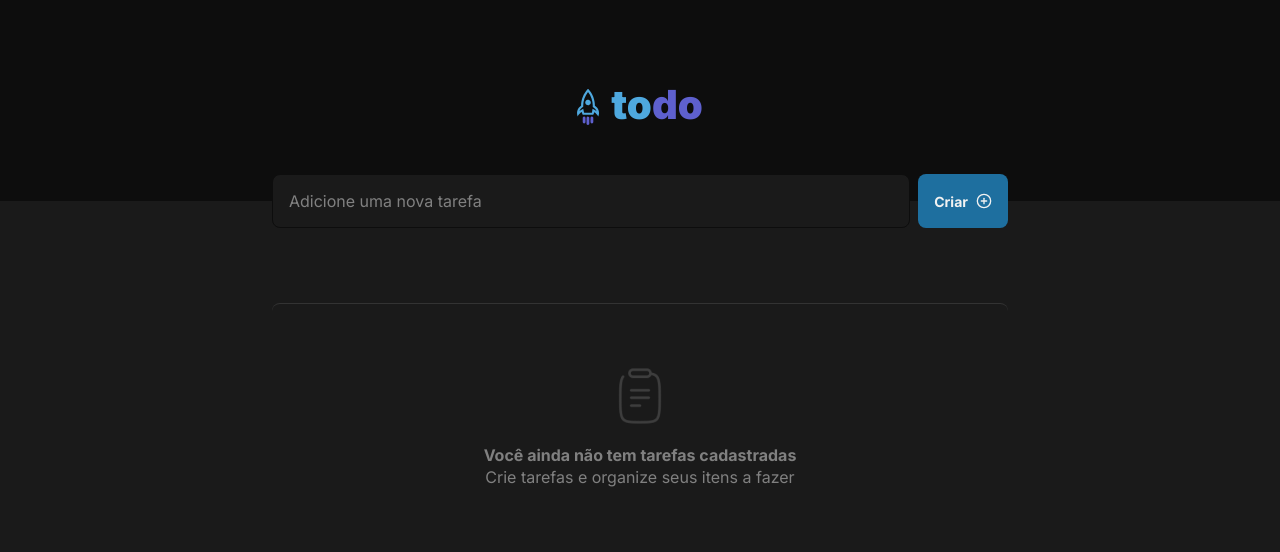
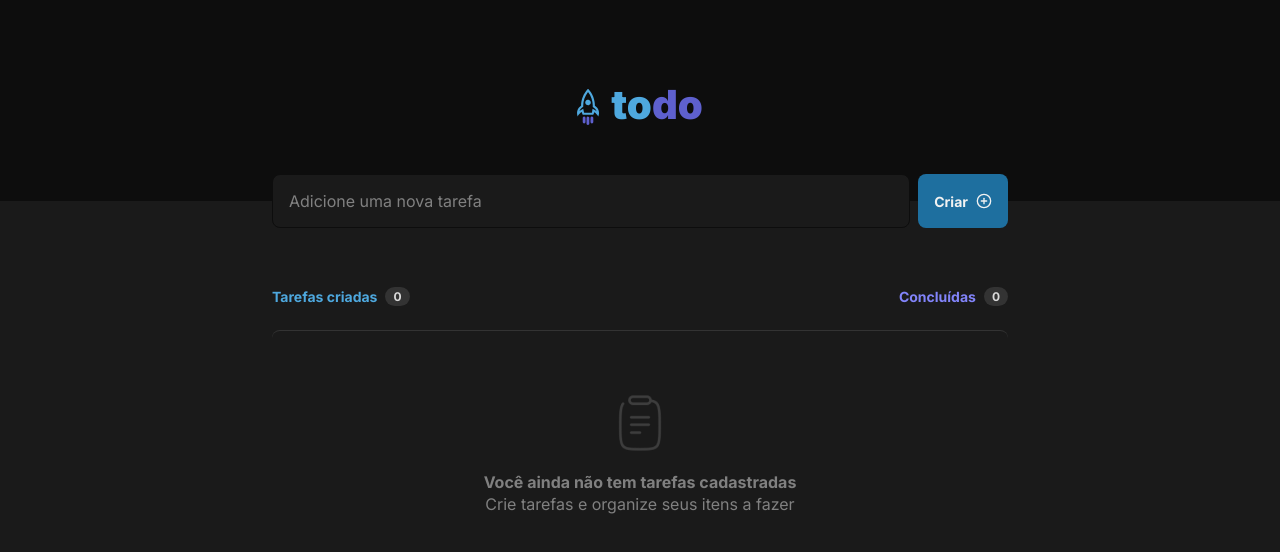
Before and after one commit to luanaalvs/to-do-list, a React (Vite) app: page / in a window 1280 px wide. Shown: the top 552 px of the page. Built offline with nearby package versions, Linux system fonts and the light colour scheme.

Commit message:
feat: create done tasks constant

```diff
--- a/src/app.module.css
+++ b/src/app.module.css
@@ -7,8 +7,44 @@
 }
 
 .tasks {
+  display: flex;
+  flex-direction: column;
+  gap: 24px;
   width: 46rem;
-  margin: 3rem auto 5rem;
+  margin: 2rem auto 3.5rem;
+}
+
+.info {
+  display: flex;
+  justify-content: space-between;
+}
+
+.info div {
+  display: flex;
+  align-items: center;
+  gap: .5rem;
+}
+
+.info span:first-child {
+  font-size: 14px;
+  font-weight: 700;
+  color: #4EA8DE;
+}
+
+.info div:last-child span:first-child {
+  color: #8284FA;
+}
+
+.counter {
+  display: flex;
+  justify-content: center;
+  align-items: center;
+  padding: .125rem .5rem;
+  font-size: 12px;
+  font-weight: 700;
+  border-radius: 62.4275rem;
+  background-color: #333333;
+  color: #D9D9D9;
 }
 
 .list {
--- a/src/app.tsx
+++ b/src/app.tsx
@@ -52,6 +52,10 @@ export function App() {
     setTasks(newTask)
   }
 
+  const doneTasks = tasks.reduce((total, task) => {
+    return total + (task.isDone ? 1 : 0)
+  }, 0)
+
   return (
     <>
       <Header />
@@ -70,6 +74,23 @@ export function App() {
       </form>
 
       <main className={styles.tasks}>
+        <section className={styles.info}>
+          <div>
+            <span>Tarefas criadas</span>
+            <span className={styles.counter}>{tasks.length}</span>
+          </div>
+          <div>
+            <span>Concluídas</span>
+            <span className={styles.counter}>
+              {
+                tasks.length === 0
+                  ? tasks.length
+                  : `${doneTasks} de ${tasks.length}`
+              }
+            </span>
+          </div>
+        </section>
+
         {
           tasks.length > 0 ? (
             <ul className={styles.list}>
```
